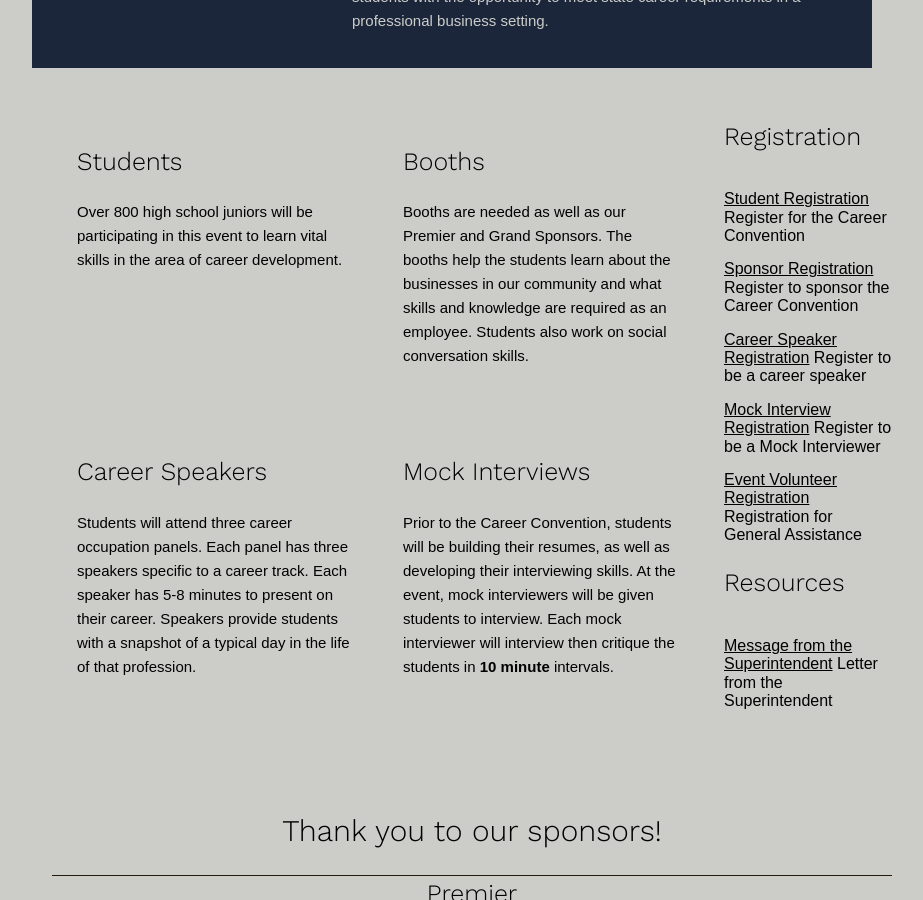
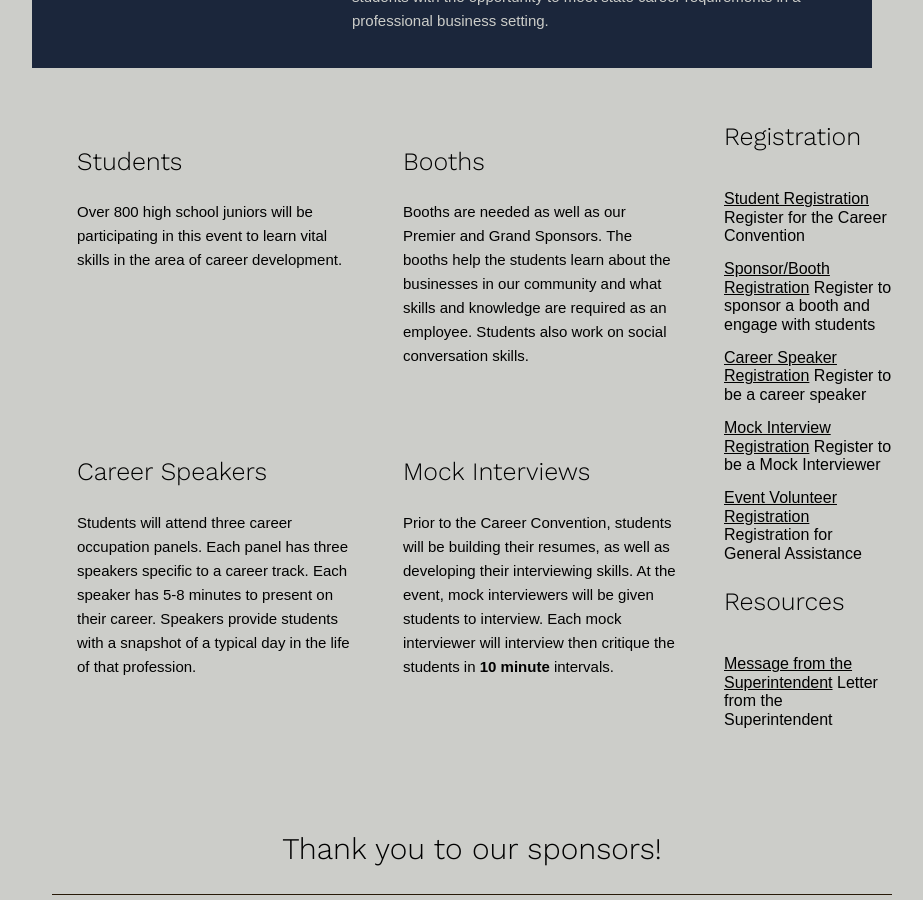
Before and after one commit to peterramsing/benton-county-career-convention, a Jekyll site: the page built from index.html, in a window 1280 px wide and 900 px high, scrolled down 721 px. Shown: the whole window, without its empty margins (188-1111 px from the left). Built offline with Jekyll 4.4.1, drawn with Linux system fonts in a browser that asks for light colours.

Commit message:
Updates link

```diff
--- a/_config.yml
+++ b/_config.yml
@@ -78,8 +78,8 @@ cc-registration-links:
     subtitle: "Register for the Career Convention"
     type: "student"
     url: "https://docs.google.com/forms/d/e/1FAIpQLSeiWYPtM_XZaAx_nAksIDwnLuQoH6kJgGyZ2rtk5ICWWReLhw/viewform"
-  - name: "Sponsor Registration"
-    subtitle: "Register to sponsor the Career Convention"
+  - name: "Sponsor/Booth Registration"
+    subtitle: "Register to sponsor a booth and engage with students"
     type: "sponsor"
     url: "https://docs.google.com/forms/d/e/1FAIpQLSfoq8G6af4UqgIJcJiS0DNnaSm1jkeus0kh7Bbt5_thF7fAAg/viewform"
   - name: "Career Speaker Registration"
```
